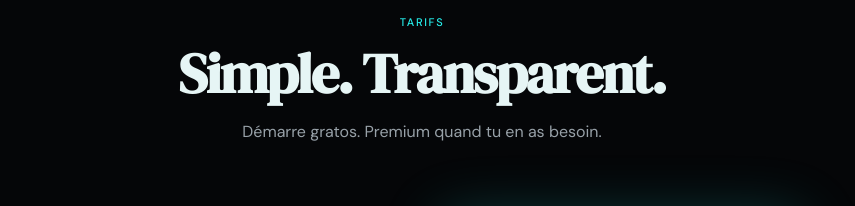
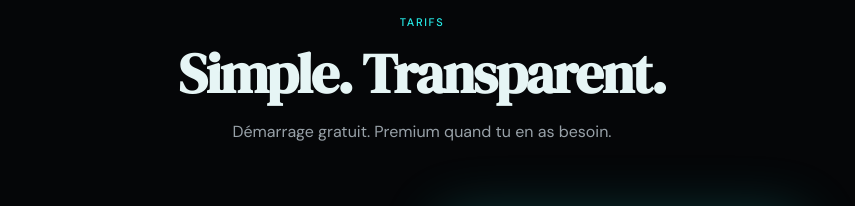
Before and after one commit to wexxp/finflow, a React (Vite) app: page / in a window 1280 px wide. Shown: the part 2640-2846 px from the top of the page, without its empty margins (218-1073 px from the left). Built offline with nearby package versions, Linux system fonts and the light colour scheme; no server answers.

Commit message:
copy: démarre gratos → démarrage gratuit

```diff
--- a/src/components/LandingPage.jsx
+++ b/src/components/LandingPage.jsx
@@ -180,7 +180,7 @@ export default function LandingPage({ onLogin, onRegister }) {
         <div className="section-head center">
           <span className="eyebrow">Tarifs</span>
           <h2 className="section-title">Simple. Transparent.</h2>
-          <p className="section-sub">Démarre gratos. Premium quand tu en as besoin.</p>
+          <p className="section-sub">Démarrage gratuit. Premium quand tu en as besoin.</p>
         </div>
 
         <div className="pricing-grid">
--- a/src/components/LandingPageV2.jsx
+++ b/src/components/LandingPageV2.jsx
@@ -613,7 +613,7 @@ function PricingV2({ onRegister }) {
       >
         <span className="eyebrow-v2">Tarifs</span>
         <h2 className="section-title-v2">Simple. Transparent.</h2>
-        <p className="section-sub-v2">Démarre gratos. Premium quand tu en as besoin.</p>
+        <p className="section-sub-v2">Démarrage gratuit. Premium quand tu en as besoin.</p>
       </motion.div>
 
       <div className="pricing-v2-grid">
```
